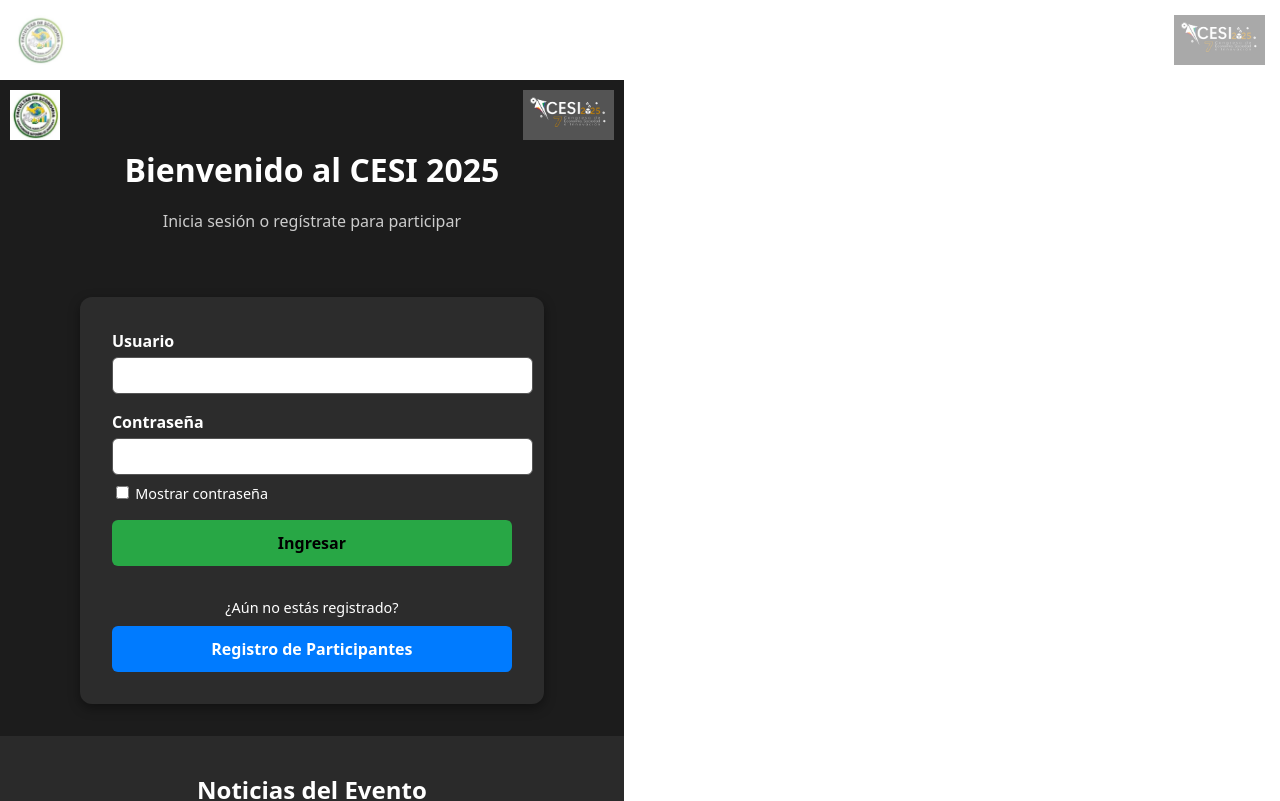
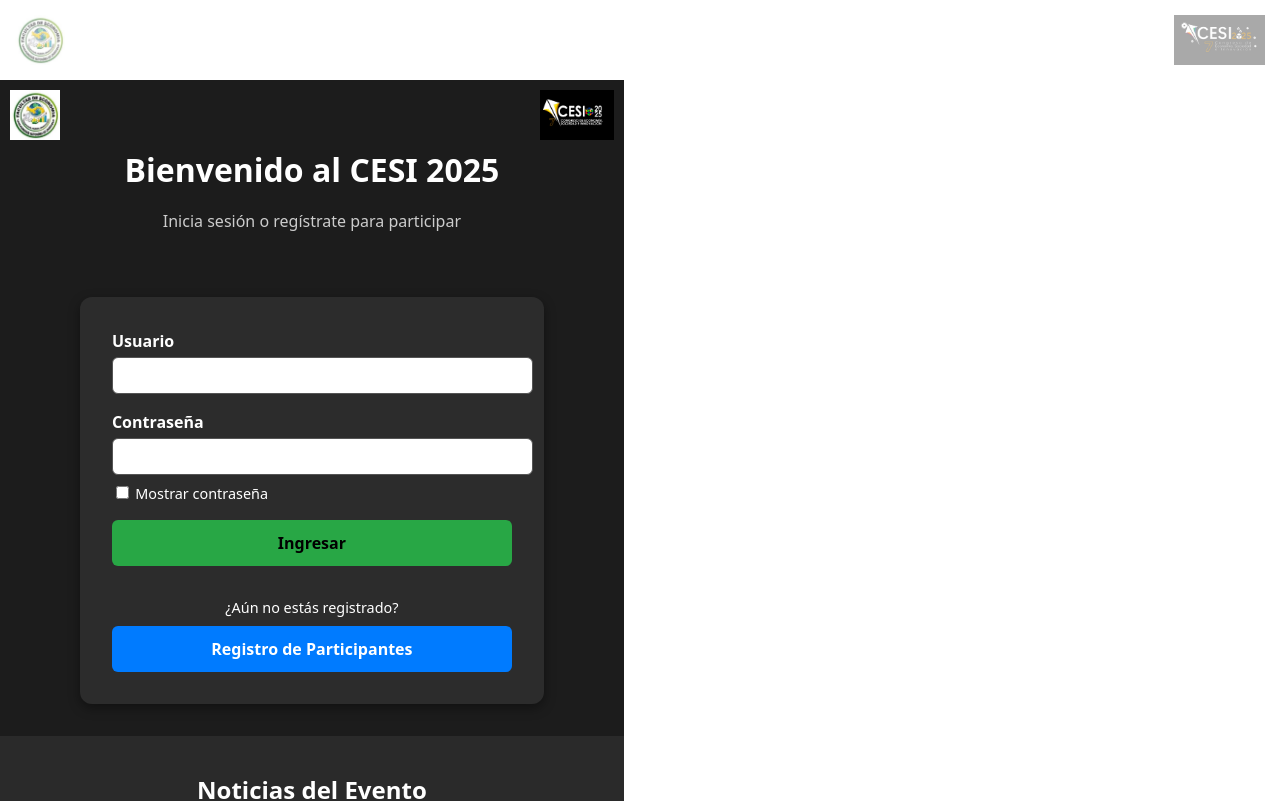
Before and after one commit to Informaticspro/cesi-asistencia, a React (Vite) app: page / in a window 1280 px wide. Shown: the top 801 px of the page. Built offline with nearby package versions, Linux system fonts and the light colour scheme; no server answers; the database is empty.

Commit message:
mejoras5

```diff
--- a/src/Bienvenida.jsx
+++ b/src/Bienvenida.jsx
@@ -72,14 +72,14 @@ function Bienvenida({ onLogin }) {
           }}
         />
         <img
-          src="/logo_congreso.png"
+          src="/Logo2025.jpeg"
           alt="Logo Congreso"
           style={{
             position: "absolute",
             top: isMobile ? 20 : 10,
             right: 10,
             height: isMobile ? 30 : 50,
-            zIndex: 10,
+            zIndex: 15,
           }}
         />
         <h1
```
Also changed, not shown: public/Logo2025.jpeg (added).
